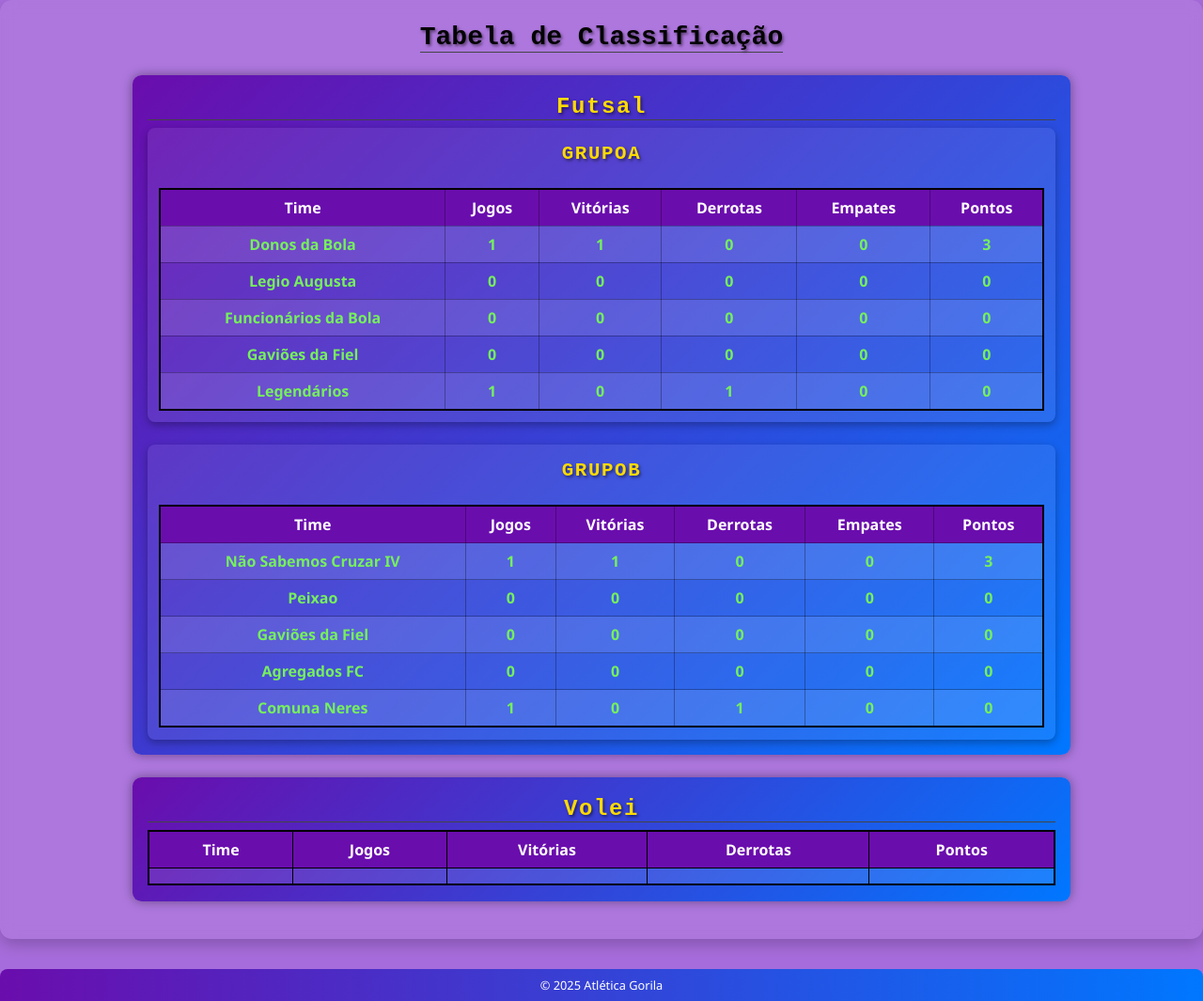
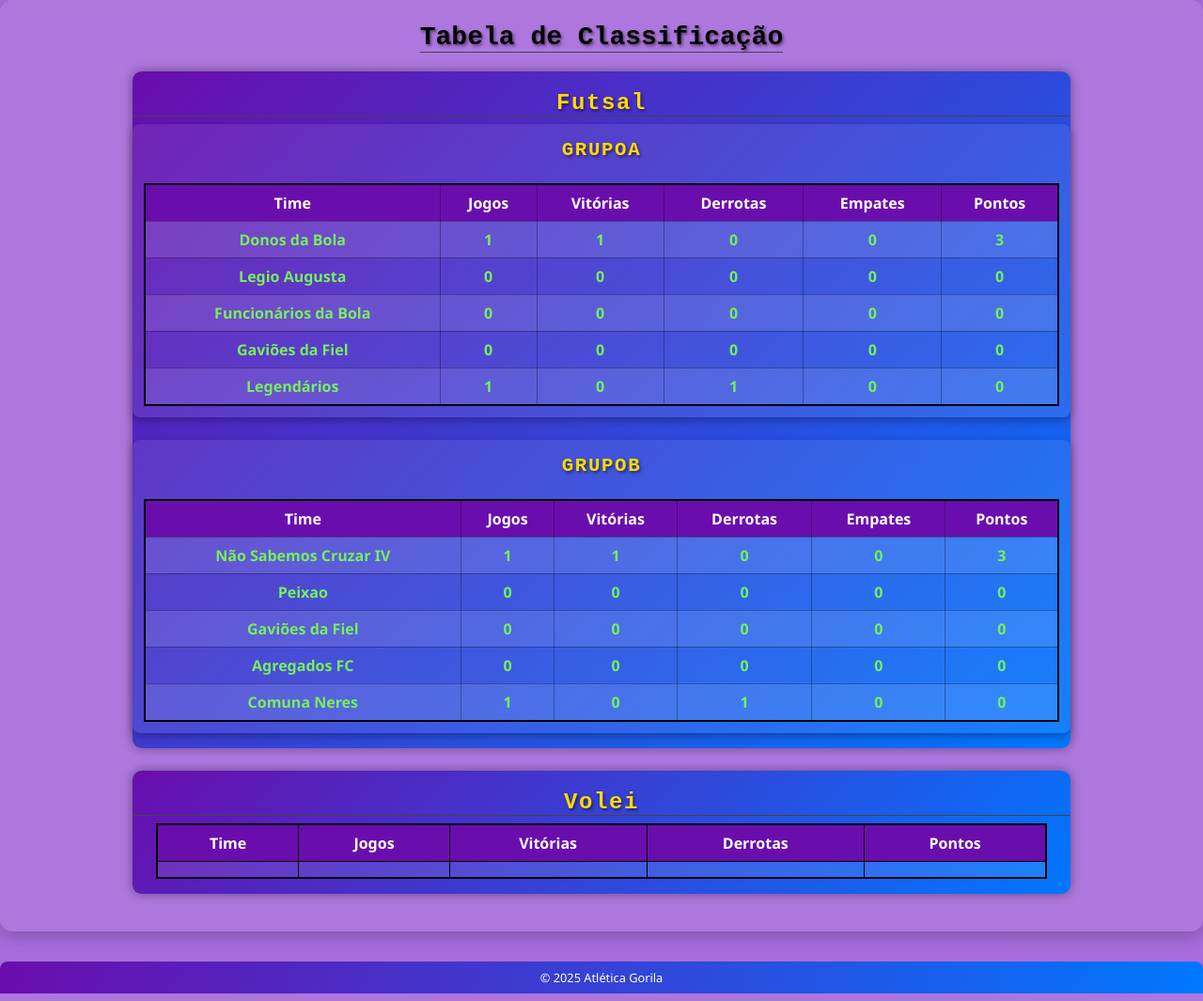
Before and after one commit to arthureich/webgorilimpiadas, a FastAPI app: page /classificacao in a window 1280 px wide. Shown: the part 143-1208 px from the top of the page at 94% size. Run offline with FastAPI, Linux system fonts and the light colour scheme; lists and menus that the app fills with data are empty.

Commit message:
Responsividade

```diff
--- a/static/style.css
+++ b/static/style.css
@@ -87,7 +87,7 @@
 
 main h2 {
     text-align: center;
-    margin-bottom: 20px;
+    margin-bottom: 15px;
     font-weight: bold;
     font-size: 35px;
     font-family: 'Courier New', Courier, monospace;
@@ -278,10 +278,11 @@
 
 /* Tabelas */
 table {
-    width: 100%;
+    margin-left: auto;
+    margin-right: auto;
+    width: 95%;
     border: 3px solid black;
     border-collapse: collapse;
-    margin: 1px 0;
 }
 
 table th, table td {
@@ -340,8 +341,9 @@
     margin-top: 10px;
     background-image: linear-gradient(135deg, #6a0dad, #0077ff);
     border-radius: 12px;
+    align-items: center;
     box-shadow: 0 0 15px rgba(0,0,0,0.4);
-    padding: 20px;
+    padding: 20px 0px;
     margin-bottom: 20px;
 }
 
@@ -509,7 +511,7 @@
     }
 
     main {
-        padding: 0px;
+        padding: 15px 0px;
     }
 
     header h1 {
@@ -567,6 +569,7 @@
 
     main h2 {
         font-size: 28px;
+        margin-top: 15px;
     }
 
     /* Quebra layout lateral para empilhar */
```
